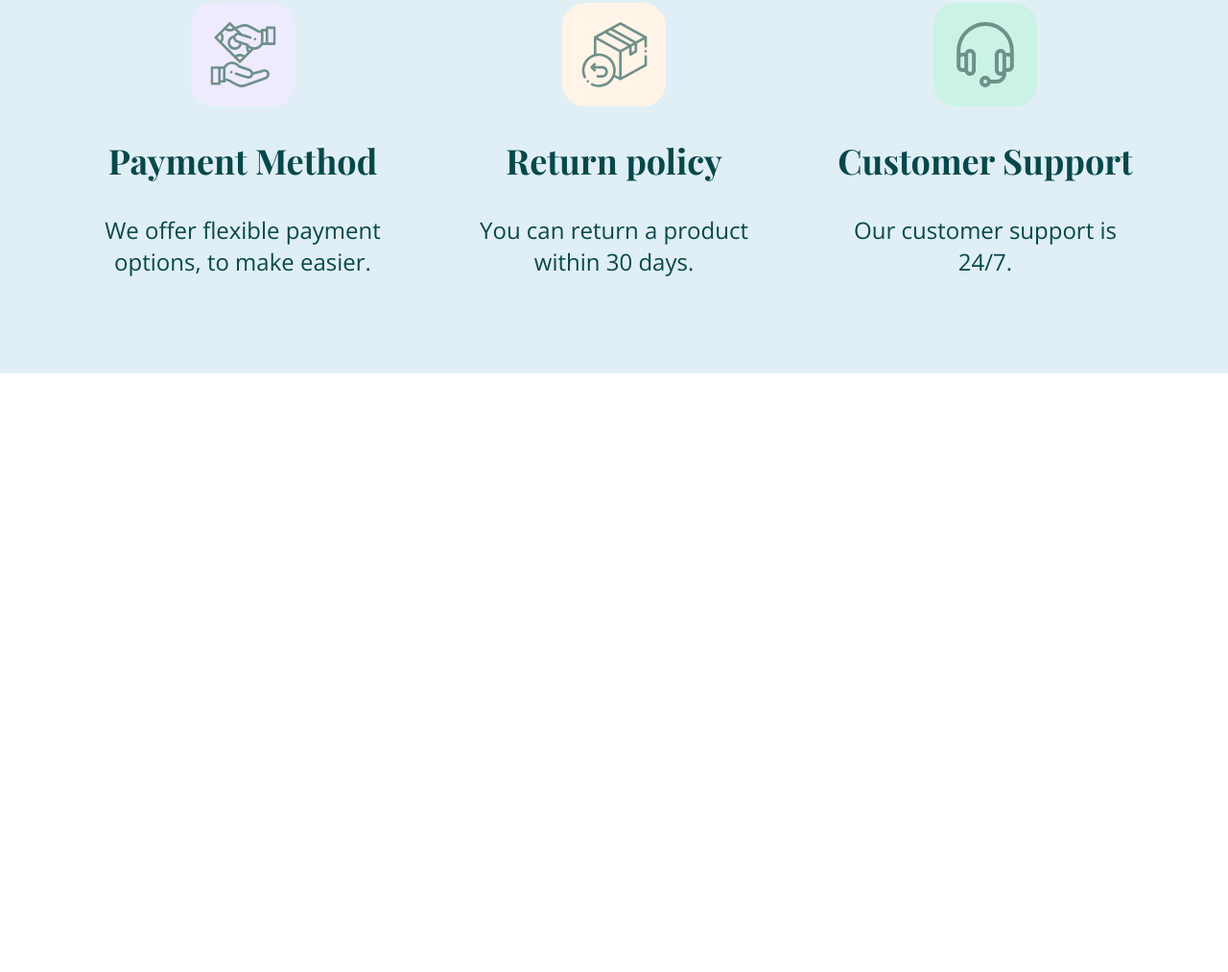
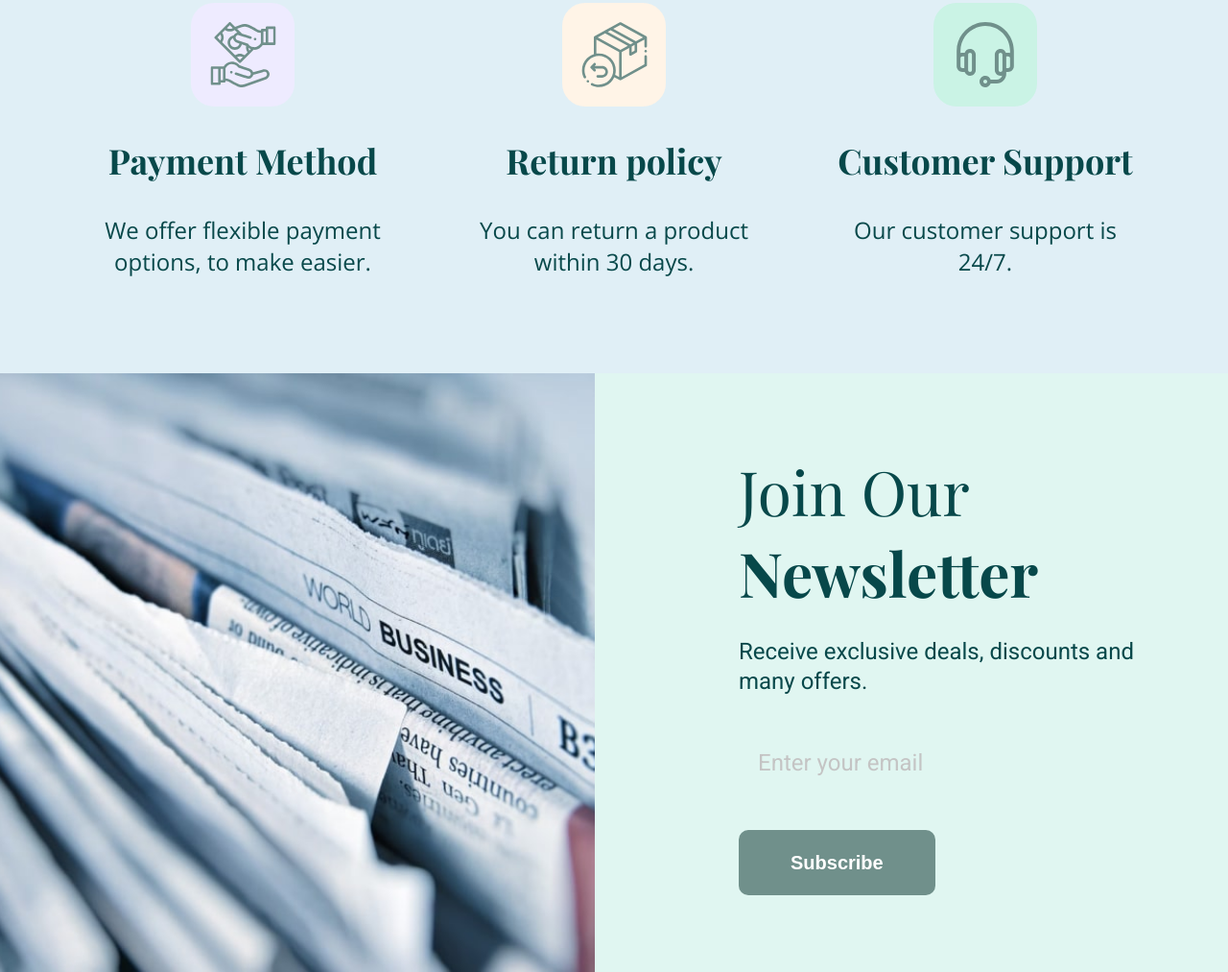
Before and after one commit to Yana-N/inwood, a website built with webpack: page public/index.html in a window 1280 px wide. Shown: the part 1086-2099 px from the top of the page at 96% size. Before the commit the page ends 1475 px from the top, so only its background shows below. Built offline with nearby package versions, Linux system fonts and the light colour scheme; files whose address does not match are found by name.

Commit message:
add subscription section

```diff
--- a/public/index.html
+++ b/public/index.html
@@ -89,6 +89,21 @@
           </div>
         </div>
       </section>
+
+      <section class="subscription">
+        <div class="subscription__content">
+          <div class="subscription__left"></div>
+          <div class="subscription__right">
+            <h2 class="subscription__title">Join Our <b>Newsletter</b></h2>
+            <p class="subscription__text">Receive exclusive deals, discounts and many offers.</p>
+            <form action="#" class="subscription__form">
+              <label for="email">Enter your email</label>
+              <input type="email" id="email" placeholder="Enter your email">
+              <button type="submit" id="submit-btn" class="btn btn--mob-fw">Subscribe</button>
+            </form>
+          </div>
+        </div>
+      </section>
     </main>
   </body>
 </html>
--- a/src/app/index.ts
+++ b/src/app/index.ts
@@ -1,23 +1,4 @@
-// core app styles:
 import './index.scss'
 
-// Toggle to show and hide navbar menu
-const navbarWrapper = document.querySelector("#navbar");
-const navbarMenu = document.querySelector("#menu");
-const burgerMenu = document.querySelector("#burger");
-
-burgerMenu.addEventListener("click", () => {
-    navbarWrapper.classList.toggle("is-active");
-    navbarMenu.classList.toggle("is-active");
-    burgerMenu.classList.toggle("is-active");
-});
-
-// Fixed navbar menu on window resizing
-window.addEventListener("resize", () => {
-    if (window.innerWidth > 992) {
-        if (navbarMenu.classList.contains("is-active")) {
-            navbarMenu.classList.remove("is-active");
-            burgerMenu.classList.remove("is-active");
-        }
-    }
-});
+import './scripts/subscription'
+import './scripts/menu'
--- /dev/null
+++ b/src/app/scripts/menu.js
@@ -0,0 +1,19 @@
+const navbarWrapper = document.querySelector("#navbar");
+const navbarMenu = document.querySelector("#menu");
+const burgerMenu = document.querySelector("#burger");
+
+burgerMenu.addEventListener("click", () => {
+    navbarWrapper.classList.toggle("is-active");
+    navbarMenu.classList.toggle("is-active");
+    burgerMenu.classList.toggle("is-active");
+});
+
+window.addEventListener("resize", () => {
+    if (window.innerWidth > 992) {
+        if (navbarMenu.classList.contains("is-active")) {
+            navbarWrapper.classList.remove("is-active");
+            navbarMenu.classList.remove("is-active");
+            burgerMenu.classList.remove("is-active");
+        }
+    }
+});
--- /dev/null
+++ b/src/app/scripts/subscription.js
@@ -0,0 +1,18 @@
+// subscription
+const email = document.querySelector("#email");
+const submitButton = document.querySelector("#submit-btn");
+
+const regexp = /^(([^<>()[\]\\.,;:\s@"]+(\.[^<>()[\]\\.,;:\s@"]+)*)|.(".+"))@((\[[0-9]{1,3}\.[0-9]{1,3}\.[0-9]{1,3}\.[0-9]{1,3}\])|(([a-zA-Z\-0-9]+\.)+[a-zA-Z]{2,}))$/
+
+const validateEmail = (email) => String(email).toLowerCase().match(regexp);
+
+const checkInputEmail = (e) => {
+    const target = e.target.value
+
+    !target || !validateEmail(target)
+        ? submitButton.setAttribute("disabled", "disabled")
+        : submitButton.removeAttribute("disabled")
+}
+
+email.addEventListener("blur", checkInputEmail)
+email.addEventListener("input", checkInputEmail)
--- a/src/app/styles/_vars.scss
+++ b/src/app/styles/_vars.scss
@@ -8,6 +8,7 @@
   --container-width: calc(var(--content-width) + (var(--container-offset) * 2));
 
   --color-white: #FFFFFF;
+  --color-gray: #C4C4C4;
 
   --btn-primary: #70908B;
   --btn-secondary: #70908B;
--- a/src/app/styles/components/header.scss
+++ b/src/app/styles/components/header.scss
@@ -62,6 +62,7 @@
   }
 }
 
+// TODO: add highlights
 .menu {
   padding: 0;
   margin: 0;
--- /dev/null
+++ b/src/app/styles/components/subscription.scss
@@ -0,0 +1,110 @@
+.subscription {
+  background-color: #E0F6F1;
+
+  &__content {
+    display: flex;
+    padding-right: max(var(--container-offset), calc((100% - var(--container-width)) / 2));
+
+    @include tablet {
+      padding-right: 0;
+      flex-direction: column;
+    }
+  }
+
+  &__left {
+    width: 50%;
+    background: var(--color-gray) url('../shared/img/subscription.jpg') no-repeat center / cover ;
+
+    @include tablet {
+      width: 100%;
+      min-height: 600px;
+    }
+
+    @include mobile {
+      min-height: 280px;
+    }
+  }
+
+  &__right {
+    $offset: calc(var(--container-offset) * 2);
+
+    padding: $offset 0 $offset 150px;
+    width: 50%;
+    flex-shrink: 0;
+
+    @include laptop {
+      padding: 109px var(--container-offset);
+    }
+
+    @include tablet {
+      width: 100%;
+    }
+
+    @include mobile {
+      padding: 48px var(--container-offset);
+      text-align: center;
+    }
+  }
+
+  &__title {
+    margin: 0;
+    max-width: 356px;
+    font-weight: 400;
+    font-size: var(--text-xl);
+    font-family: var(--second-family);
+
+    b {
+      font-weight: 600;
+    }
+
+    @include laptop {
+      max-width: 268px;
+    }
+
+    @include mobile {
+      max-width: none;
+      font-size: var(--text-ml);
+    }
+  }
+
+  &__text {
+    margin: 25px 0 40px;
+    font-family: var(--third-family);
+    font-size: var(--text-m);
+    line-height: 128%;
+  }
+
+  &__form {
+    display: flex;
+    flex-direction: column;
+    align-items: flex-start;
+
+    label {
+      visibility: hidden;
+      font-size: 0;
+    }
+
+    input {
+      margin-bottom: 40px;
+      padding: 16px 20px;
+      width: 100%;
+      font-size: var(--text-m);
+      border: transparent;
+      background-color: transparent;
+      font-family: var(--third-family);
+      color: var(--primary-500);
+
+      &::placeholder {
+        color: var(--color-gray);
+      }
+
+      @include laptop {
+        border-bottom: 1px solid;
+      }
+
+      @include mobile {
+        text-align: center;
+      }
+    }
+  }
+}
--- a/src/app/styles/components/ui.scss
+++ b/src/app/styles/components/ui.scss
@@ -8,10 +8,21 @@
   text-align: center;
   color: var(--color-white);
   background-color: var(--btn-primary);
+  border: none;
+  cursor: pointer;
   transition: background-color var(--animate-transition);
+
+  &[disabled] {
+    opacity: 0.6;
+    pointer-events: none;
+  }
 
   &:hover {
     background-color: darken(#70908B, 20%);
+  }
+
+  &:active {
+    background-color: lighten(#70908B, 20%);
   }
 
   &--secondary {
@@ -22,10 +33,16 @@
     }
   }
 
-  &--sm {
-    @include tablet {
-      padding: 16px 40px;
-      font-size: var(--text-xs);
+  @include tablet {
+    &--sm {
+      @include tablet {
+        padding: 16px 40px;
+        font-size: var(--text-xs);
+      }
+    }
+
+    &--mob-fw {
+      width: 100%;
     }
   }
 }
--- a/src/app/styles/index.scss
+++ b/src/app/styles/index.scss
@@ -9,3 +9,4 @@
 @import 'components/hero';
 @import 'components/header';
 @import 'components/benefits';
+@import 'components/subscription';
```
Also changed, not shown: src/shared/img/subscription.jpg (added).
